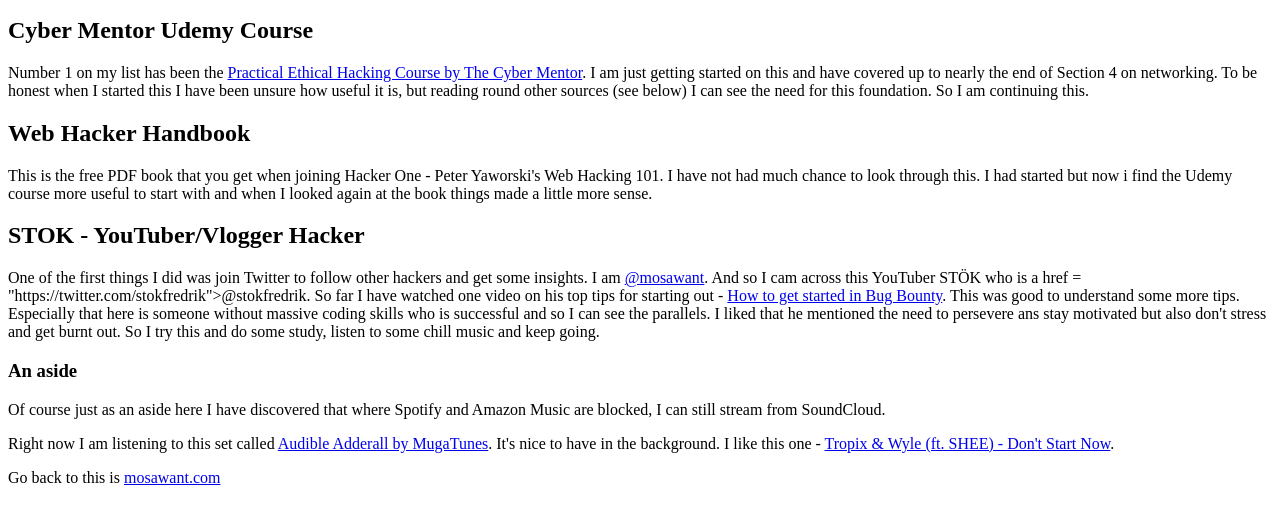
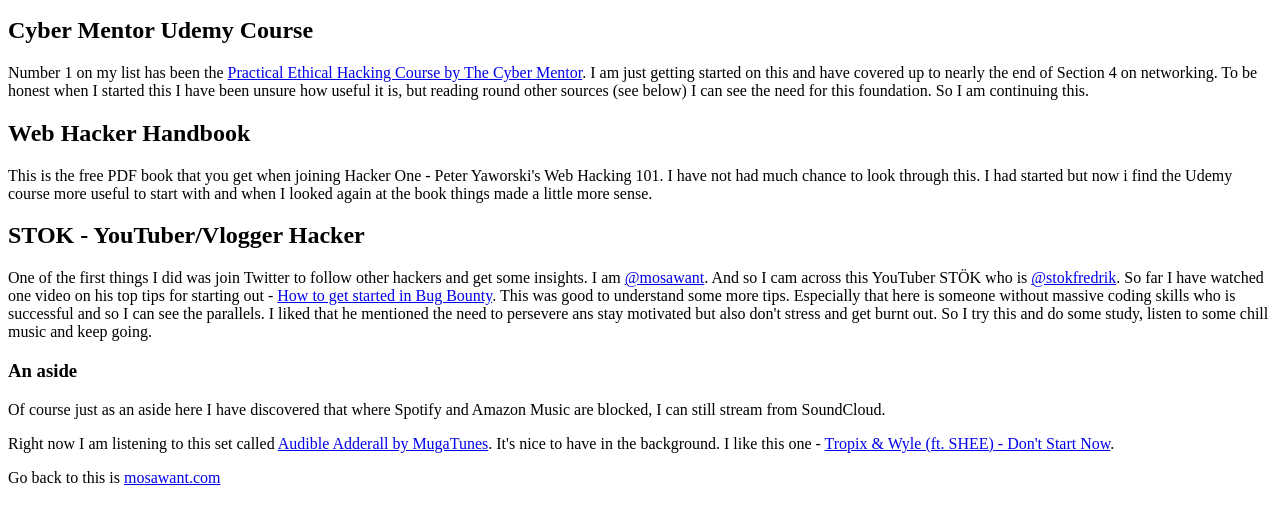
Before and after one commit to mosawant/mosawant.github.io, a plain HTML site: page june-2020/week-1.html in a window 1280 px wide. Shown: the part 137-658 px from the top of the page. Drawn offline with Linux system fonts and the light colour scheme.

Commit message:
Update week-1.html

```diff
--- a/june-2020/week-1.html
+++ b/june-2020/week-1.html
@@ -13,7 +13,7 @@
   <h2>Web Hacker Handbook</h2>
   <p>This is the free PDF book that you get when joining Hacker One - Peter Yaworski's Web Hacking 101. I have not had much chance to look through this. I had started but now i find the Udemy course more useful to start with and when I looked again at the book things made a little more sense.</p>
   <h2>STOK - YouTuber/Vlogger Hacker</h2>
-  <p>One of the first things I did was join Twitter to follow other hackers and get some insights. I am <a href = "https://twitter.com/mosawant">@mosawant</a>. And so I cam across this YouTuber STÖK who is a href = "https://twitter.com/stokfredrik">@stokfredrik</a>. So far I have watched one video on his top tips for starting out - <a href = "https://www.youtube.com/watch?v=CU9Iafc-Igs">How to get started in Bug Bounty</a>. This was good to understand some more tips. Especially that here is someone without massive coding skills who is successful and so I can see the parallels. I liked that he mentioned the need to persevere ans stay motivated but also don't stress and get burnt out. So I try this and do some study, listen to some chill music and keep going.</p>
+  <p>One of the first things I did was join Twitter to follow other hackers and get some insights. I am <a href = "https://twitter.com/mosawant">@mosawant</a>. And so I cam across this YouTuber STÖK who is <a href = "https://twitter.com/stokfredrik">@stokfredrik</a>. So far I have watched one video on his top tips for starting out - <a href = "https://www.youtube.com/watch?v=CU9Iafc-Igs">How to get started in Bug Bounty</a>. This was good to understand some more tips. Especially that here is someone without massive coding skills who is successful and so I can see the parallels. I liked that he mentioned the need to persevere ans stay motivated but also don't stress and get burnt out. So I try this and do some study, listen to some chill music and keep going.</p>
   <h3>An aside</h3>
 </p>Of course just as an aside here I have discovered that where Spotify and Amazon Music are blocked, I can still stream from SoundCloud.</p>
 <p>Right now I am listening to this set called <a href="https://soundcloud.com/mugatunesofficial/sets/audible-adderall-14">Audible Adderall by MugaTunes</a>. It's nice to have in the background. I like this one - <a href="https://soundcloud.com/tropixofficial/dontstartnow">Tropix & Wyle (ft. SHEE) - Don't Start Now</a>.
```
